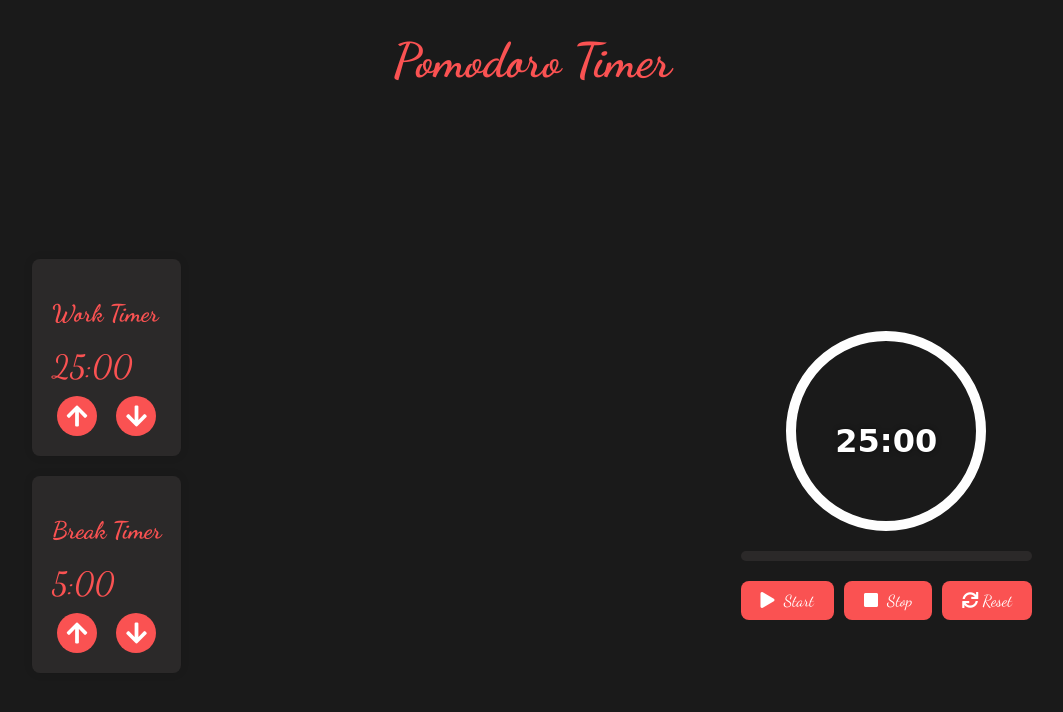
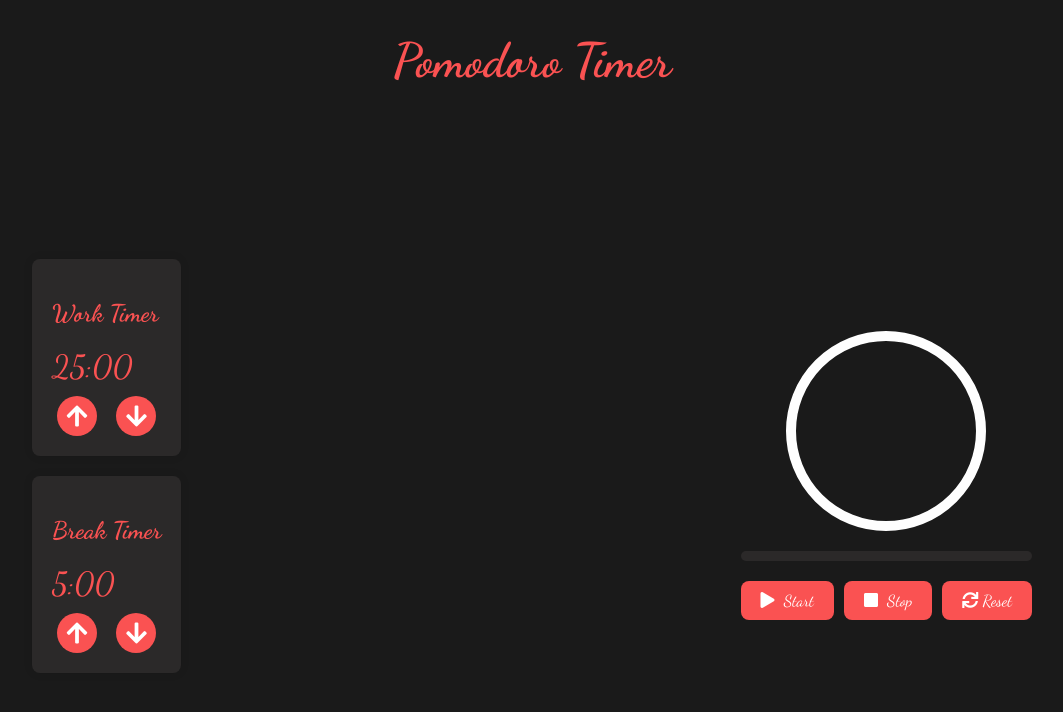
Before and after one commit to ShivgunGaming/pomodoro-app, a plain HTML site: page index.html in a window 1280 px wide. Shown: the whole page, without its empty margins (108-1171 px from the left). Drawn offline with Linux system fonts and the light colour scheme.

Commit message:
Update index.html

```diff
--- a/index.html
+++ b/index.html
@@ -34,8 +34,9 @@
         <div class="right-timers">
             <div class="lofi-timer">
                 <div class="timer-circle" id="timer-circle"></div>
-                <div class="timer-text" id="main-timer-text">25:00</div>
+                <div class="timer-text" id="main-timer-text"></div>
             </div>
+            <div class="spacing"></div><!-- Add spacing here -->
             <div class="progress-and-buttons">
                 <div class="progress-container">
                     <div id="progress-bar"></div>
```
